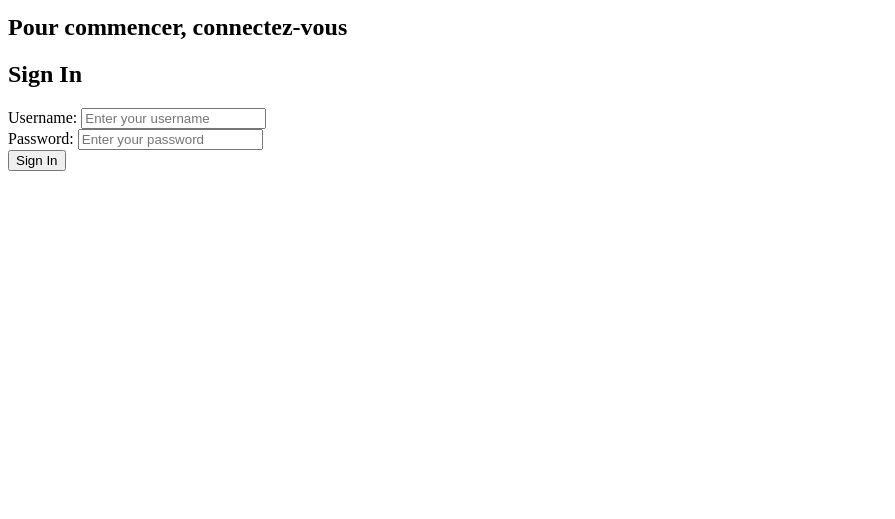
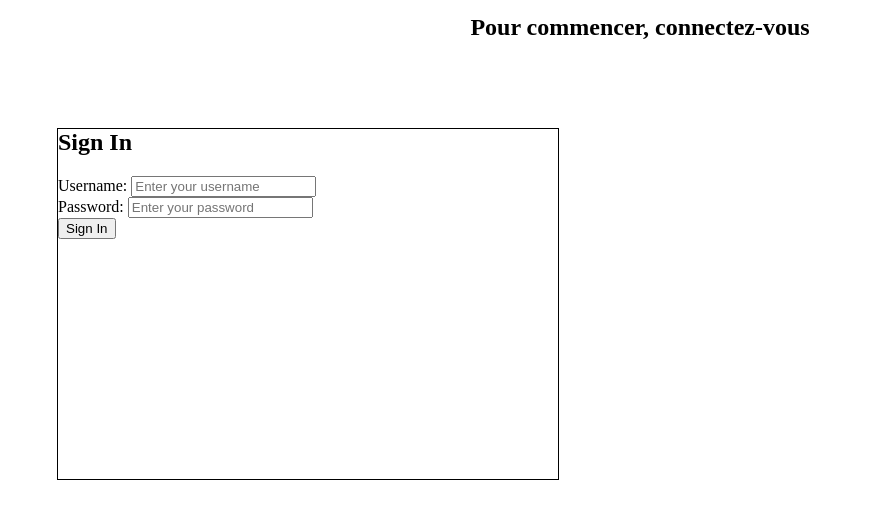
Before and after one commit to Masteryoda009/Masteryoda009.github.io, a plain HTML site: page index.html in a window 1280 px wide. Shown: the part 59-578 px from the top of the page, without its empty margins (0-895 px from the left). Drawn offline with Linux system fonts and the light colour scheme.

Commit message:
several changes

```diff
--- a/style.css
+++ b/style.css
@@ -4,9 +4,12 @@
     text-align: center;
   }
 .signinm {
-    align-items: center ;
+    text-align: center;
 }
 
 .signin {
-    align-items: center;
+  width: 500px;
+  height: 350px;
+  margin: 50px;
+  outline: solid 1px black;
 }
```
Also changed, not shown: index.html (+1 -0 lines).
